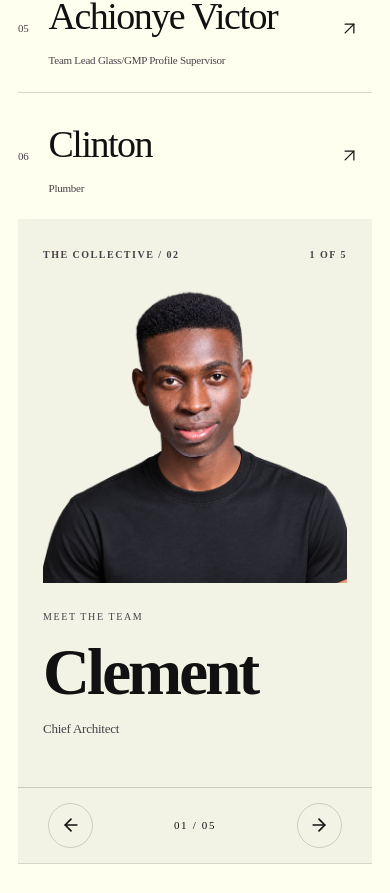
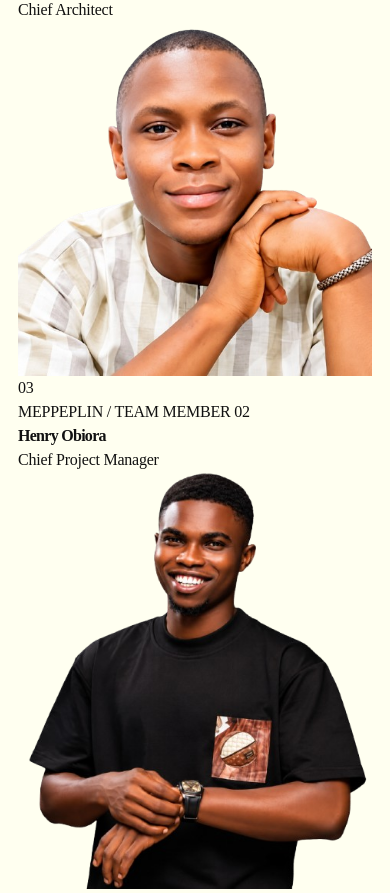
Before and after one commit to Ani-DEV2224/mepepplin-decor-hub, a Next.js app: page / in a window 390 px wide. Shown: the part 10427-11320 px from the top of the page. Built offline with nearby package versions, Linux system fonts and the light colour scheme; no server answers.

Commit message:
Show every team member at once in responsive card grid

```diff
--- a/src/components/home/OurTeam.tsx
+++ b/src/components/home/OurTeam.tsx
@@ -4,14 +4,11 @@
 import Link from "next/link";
 import { useState } from "react";
 import {
-  AnimatePresence,
   motion,
   useReducedMotion,
 } from "framer-motion";
 import {
   ArrowUpRight,
-  ArrowRight,
-  ArrowLeft,
 } from "lucide-react";
 
 const ease = [0.22, 1, 0.36, 1] as const;
@@ -72,14 +69,11 @@ const workforce = [
 ];
 
 export default function OurTeam() {
-  const [selected, setSelected] = useState(0);
-
   const [imageErrors, setImageErrors] = useState<
     Record<string, boolean>
   >({});
 
   const reduced = useReducedMotion() === true;
-  const active = members[selected];
 
   const reveal = reduced
     ? {}
@@ -95,14 +89,6 @@ export default function OurTeam() {
           ease,
         },
       };
-
-  const change = (direction: number) => {
-    setSelected(
-      (current) =>
-        (current + direction + members.length) %
-        members.length
-    );
-  };
 
   const portrait = (
     person: TeamMember,
@@ -257,115 +243,24 @@ export default function OurTeam() {
           </p>
         </motion.div>
 
-        <div className="mdh-people-directory">
-
-          {/* INTERACTIVE TEAM LIST */}
-
-          <div className="mdh-people-list">
-            {members.map((member, index) => (
-              <button
-                key={member.number}
-                type="button"
-                className={`mdh-people-list-item ${
-                  selected === index
-                    ? "is-active"
-                    : ""
-                }`}
-                onClick={() => setSelected(index)}
-                aria-pressed={selected === index}
-              >
-                <span className="mdh-people-list-number">
-                  {member.number}
-                </span>
-
-                <span className="mdh-people-list-content">
-                  <strong>{member.name}</strong>
-                  <small>{member.role}</small>
-                </span>
-
-                <ArrowUpRight
-                  size={21}
-                  strokeWidth={1.4}
-                />
-              </button>
-            ))}
-          </div>
-
-          {/* FEATURED MEMBER */}
-
-          <div className="mdh-people-feature">
-            <AnimatePresence mode="wait">
-              <motion.div
-                key={active.number}
-                className="mdh-people-feature-inner"
-                initial={
-                  reduced
-                    ? { opacity: 1 }
-                    : { opacity: 0, y: 22 }
-                }
-                animate={{
-                  opacity: 1,
-                  y: 0,
-                }}
-                exit={{
-                  opacity: 0,
-                  y: -15,
-                }}
-                transition={{
-                  duration: reduced ? 0 : 0.35,
-                  ease,
-                }}
-              >
-                <div className="mdh-people-feature-top">
-                  <span>
-                    THE COLLECTIVE / {active.number}
-                  </span>
-
-                  <span>
-                    {selected + 1} OF {members.length}
-                  </span>
-                </div>
-
-                {portrait(
-                  active,
-                  "mdh-people-feature-portrait"
-                )}
-
-                <div className="mdh-people-feature-info">
-                  <span>MEET THE TEAM</span>
-                  <h4>{active.name}</h4>
-                  <p>{active.role}</p>
-                </div>
-              </motion.div>
-            </AnimatePresence>
-
-            <div className="mdh-people-feature-controls">
-              <button
-                type="button"
-                onClick={() => change(-1)}
-                aria-label="Previous team member"
-              >
-                <ArrowLeft size={20} />
-              </button>
-
-              <span>
-                {String(selected + 1).padStart(2, "0")}
-                {" / "}
-                {String(members.length).padStart(
-                  2,
-                  "0"
-                )}
-              </span>
-
-              <button
-                type="button"
-                onClick={() => change(1)}
-                aria-label="Next team member"
-              >
-                <ArrowRight size={20} />
-              </button>
-            </div>
-          </div>
+        <div className="mdh-people-team-grid" aria-label="Meet all our team members">
+          {members.map((member, index) => (
+            <motion.article
+              key={member.number}
+              className="mdh-people-team-card"
+              {...reveal}
+            >
+              <div className="mdh-people-team-card-image">
+                {portrait(member, "mdh-people-team-portrait")}
+                <span className="mdh-people-team-card-number">{member.number}</span>
+              </div>
+              <div className="mdh-people-team-card-info">
+                <span>MEPPEPLIN / TEAM MEMBER {String(index + 1).padStart(2, "0")}</span>
+                <h4>{member.name}</h4>
+                <p>{member.role}</p>
+              </div>
+            </motion.article>
+          ))}
         </div>
 
         {/* WORKFORCE */}
```
